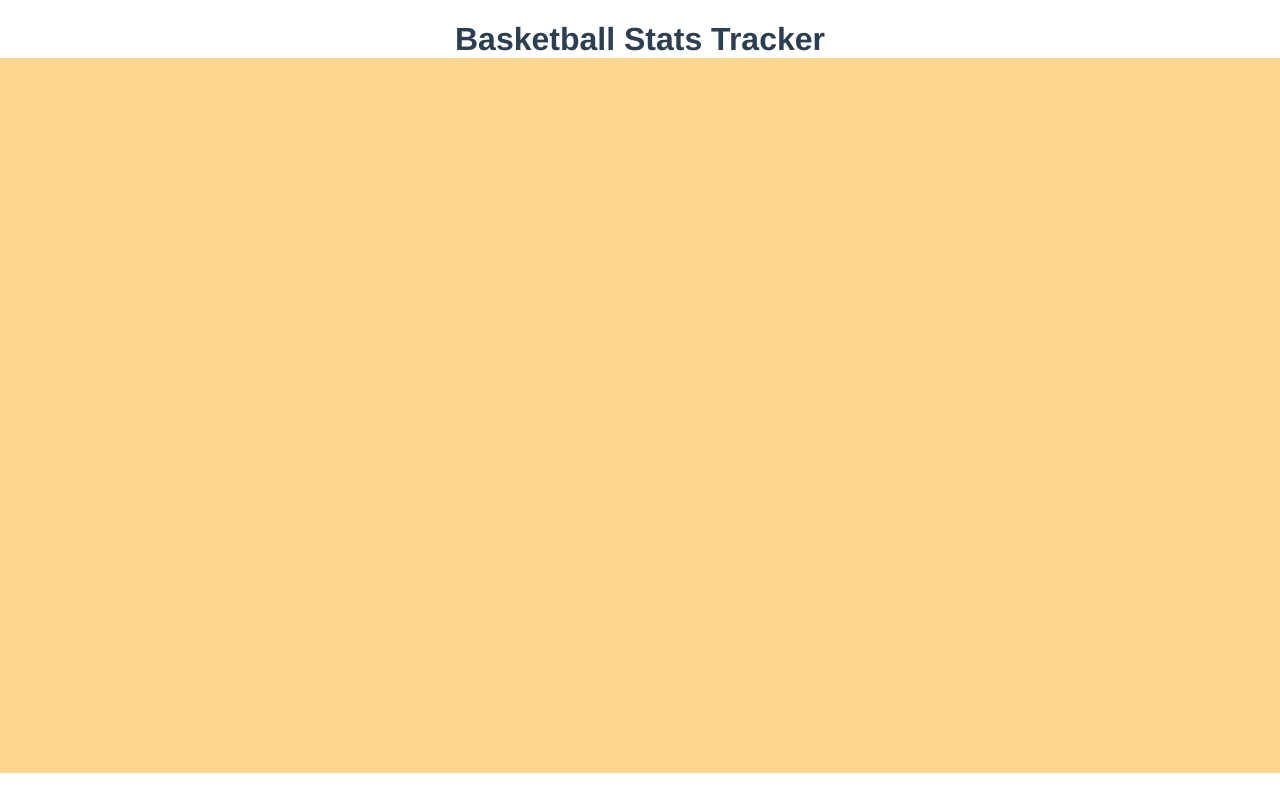
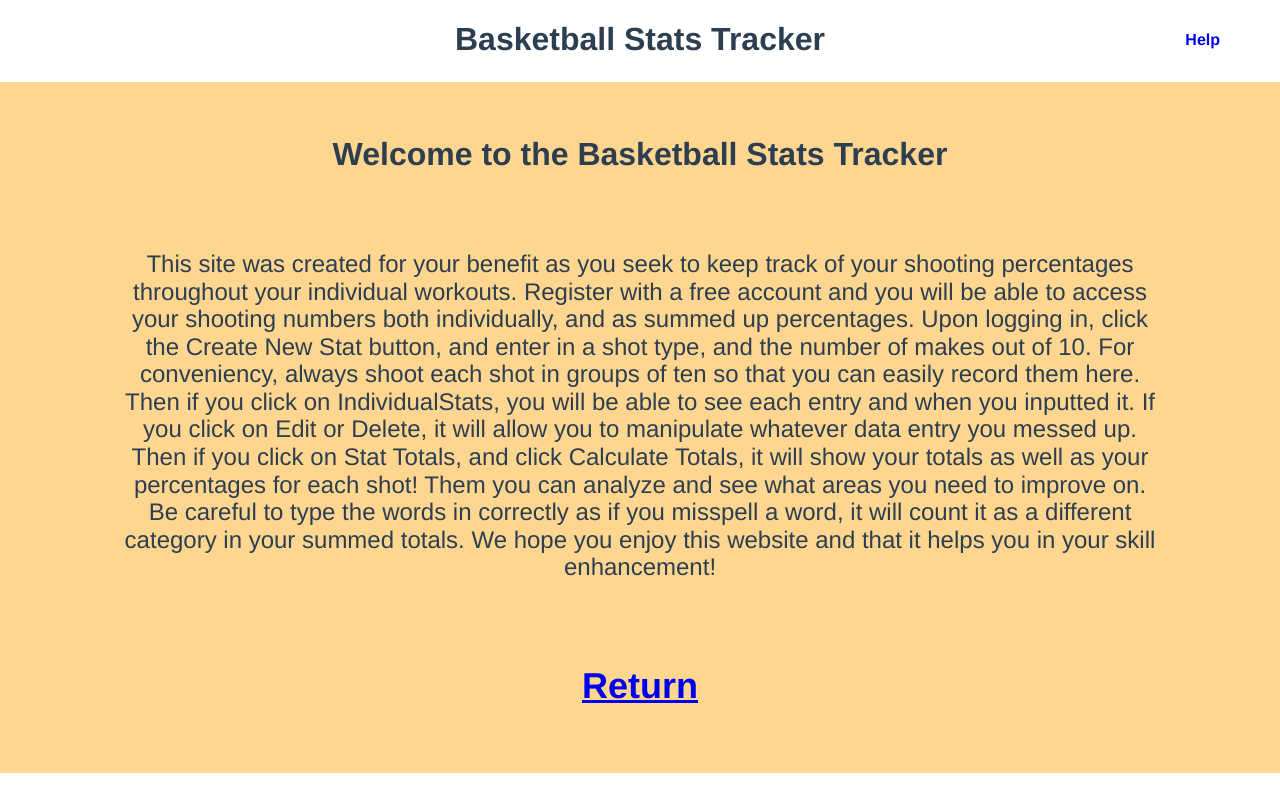
Before and after one commit to TannerMeeves/Stat-tracker, a Vue app in the folder front-end/: page /help in a window 1280 px wide. Built offline with nearby package versions, Linux system fonts and the light colour scheme; no server answers.

Commit message:
Added Help Page

```diff
--- a/front-end/src/App.vue
+++ b/front-end/src/App.vue
@@ -2,6 +2,7 @@
   <div id="app">
     <header id="header">
       <h1>Basketball Stats Tracker</h1>
+      <router-link to="/help"><h4>Help</h4></router-link>
     </header>
     <router-view />
   </div>
@@ -34,4 +35,15 @@
 header {
   background-color: white;
 }
+
+h4 {
+  position: absolute;
+  float: right;
+  right: 60px;
+  top: 10px;
+}
+
+#header h1 {
+  padding: 0em 0em .75em 0em;
+}
 </style>
--- a/front-end/src/components/SummaryStats.vue
+++ b/front-end/src/components/SummaryStats.vue
@@ -5,7 +5,7 @@
         Calculate Totals
     </button>
     <div v-for="stat in summedstats" v-bind:key="stat.id">
-        <p>{{stat.shottype}} - {{stat.makes}}/{{stat.total}}</p>
+        <p>{{stat.shottype}} - {{stat.makes}}/{{stat.total}}  -  {{stat.makes*100/stat.total}}%</p>
     </div>
 </div>
 </template>
@@ -56,7 +56,6 @@ export default {
                 }
             }
             if (!found){
-                console.log(i);
                 let newStat = {shottype: this.stats[i].shottype, makes: parseInt(this.stats[i].makes, 10), total: 10};
                 this.summedstats.push(newStat);
             }
--- a/front-end/src/router/index.js
+++ b/front-end/src/router/index.js
@@ -1,6 +1,7 @@
 import Vue from 'vue'
 import VueRouter from 'vue-router'
 import Home from '../views/Home.vue'
+import Help from '../views/Help.vue'
 
 Vue.use(VueRouter)
 
@@ -10,6 +11,11 @@ const routes = [
     name: 'Home',
     component: Home
   },
+  {
+    path: '/help',
+    name: 'Help',
+    component: Help
+  }
 ]
 
 const router = new VueRouter({
--- /dev/null
+++ b/front-end/src/views/Help.vue
@@ -0,0 +1,56 @@
+<template>
+  <div class="help">
+    <h1>Welcome to the Basketball Stats Tracker</h1>
+    <div id="info">
+    <p>This site was created for your benefit as you seek to keep track of your shooting percentages
+    throughout your individual workouts. Register with a free account and you will be able to access
+    your shooting numbers both individually, and as summed up percentages. Upon logging in, click the
+    Create New Stat button, and enter in a shot type, and the number of makes out of 10. For conveniency,
+    always shoot each shot in groups of ten so that you can easily record them here. Then if you click
+    on IndividualStats, you will be able to see each entry and when you inputted it. If you click on Edit
+    or Delete, it will allow you to manipulate whatever data entry you messed up. Then if you click on
+    Stat Totals, and click Calculate Totals, it will show your totals as well as your percentages for each
+    shot! Them you can analyze and see what areas you need to improve on. Be careful to type the words in
+    correctly as if you misspell a word, it will count it as a different category in your summed totals.
+    We hope you enjoy this website and that it helps you in your skill enhancement!</p>
+    </div>
+    <router-link to="/"><h5>Return</h5></router-link>
+  </div>
+</template>
+
+<script>
+import axios from 'axios';
+export default {
+  name: 'Help',
+  async created() {
+    try {
+      let response = await axios.get('/api/users');
+      this.$root.$data.user = response.data.user;
+    } catch (error) {
+      this.$root.$data.user = null;
+    }
+  },
+  computed: {
+    user() {
+      return this.$root.$data.user;
+    }
+  }
+}
+</script>
+
+<style>
+    #info {
+        display: flex;
+        align-items: center;
+        font-size: 24px;
+        padding: 0em 5em 0em;
+    }
+
+    h5 {
+        font-size: 36px;
+    }
+
+    .help h1 {
+        padding: 1em;
+    }
+</style>
```
